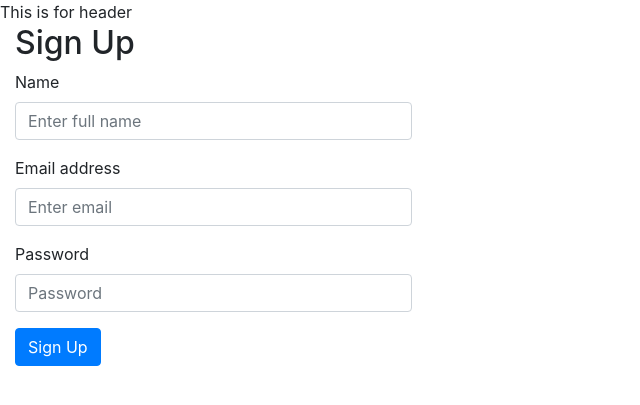
After one commit to Sameam/Project2, a Python web app: template templates/signup.html in a window 1280 px wide. The commit adds this page. Shown: the top 405 px of the page, without its empty margins (0-640 px from the left). Run offline with Jinja, Linux system fonts and the light colour scheme; the template is opened without the code that fills it, so the values that code supplies are empty; some libraries are stand-ins or nearby versions.

Commit message:
New function

```diff
--- /dev/null
+++ b/templates/signup.html
@@ -0,0 +1,61 @@
+<!DOCTYPE html>
+<html lang="en">
+    <head>
+        <meta charset="utf-8"/>
+        <meta name="viewport" content="width=device-width,initial-scale=1,shrink-to-fit=no"/>
+        <!--BootStrap-->
+        <link rel="stylesheet" href="https://maxcdn.bootstrapcdn.com/bootstrap/4.0.0/css/bootstrap.min.css"
+        integrity="sha384-Gn5384xqQ1aoWXA+058RXPxPg6fy4IWvTNh0E263XmFcJlSAwiGgFAW/dAiS6JXm" crossorigin="anonymous">
+        <link rel="stylesheet" href="https://cdnjs.cloudflare.com/ajax/libs/font-awesome/4.7.0/css/font-awesome.min.css">
+        <!--CSS-->
+
+    </head>
+    <title></title>
+    <body>
+        <header>
+            This is for header
+        </header>
+        <div class="container"></div>
+            <form class="form">
+                <div class="col-md-4 col-md-offset-4">
+                    <h2>Sign Up</h2>
+                    <div class="form-group">
+                        <label for="name">Name</label>
+                        <input
+                        type="text"
+                        class="form-control"
+                        id="name"
+                        name="name"
+                        placeholder="Enter full name"
+                        />
+                    </div>
+                    <div class="form-group">
+                        <label for="email">Email address</label>
+                        <input
+                        type="email"
+                        class="form-control"
+                        id="email"
+                        name="email"
+                        placeholder="Enter email"
+                        />
+                    </div>
+                    <div class="form-group">
+                        <label for="password">Password</label>
+                        <input
+                        type="password"
+                        class="form-control"
+                        id="password"
+                        name="password"
+                        placeholder="Password"
+                        />
+                    </div>
+                    <button type="submit" class="btn btn-primary">Sign Up</button>
+                </div>
+            </form>
+        <script src="https://code.jquery.com/jquery-3.2.1.slim.min.js" integrity="sha384-KJ3o2DKtIkvYIK3UENzmM7KCkRr/rE9/Qpg6aAZGJwFDMVNA/GpGFF93hXpG5KkN" crossorigin="anonymous"></script>
+        <script src="https://cdnjs.cloudflare.com/ajax/libs/popper.js/1.12.9/umd/popper.min.js"
+        integrity="sha384-ApNbgh9B+Y1QKtv3Rn7W3mgPxhU9K/ScQsAP7hUibX39j7fakFPskvXusvfa0b4Q" crossorigin="anonymous"></script>
+        <script src="https://maxcdn.bootstrapcdn.com/bootstrap/4.0.0/js/bootstrap.min.js"
+        integrity="sha384-JZR6Spejh4U02d8jOt6vLEHfe/JQGiRRSQQxSfFWpi1MquVdAyjUar5+76PVCmYl" crossorigin="anonymous"></script>
+    </body>
+</html>
```
Also changed, not shown: templates/opening.html (+8 -2 lines).
